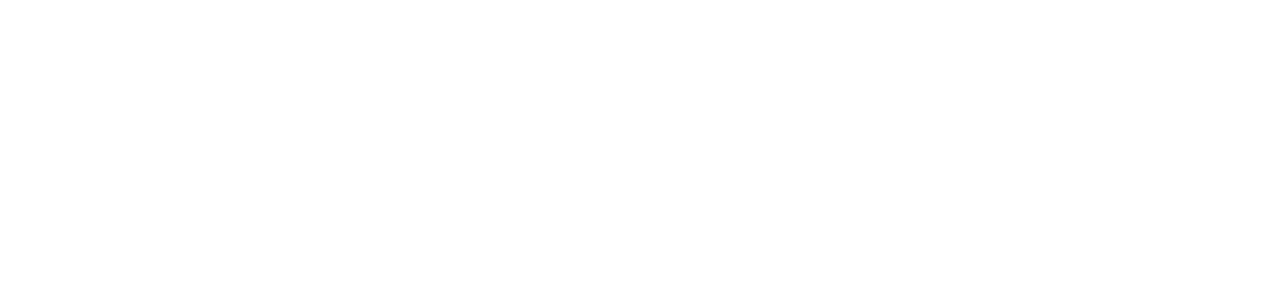
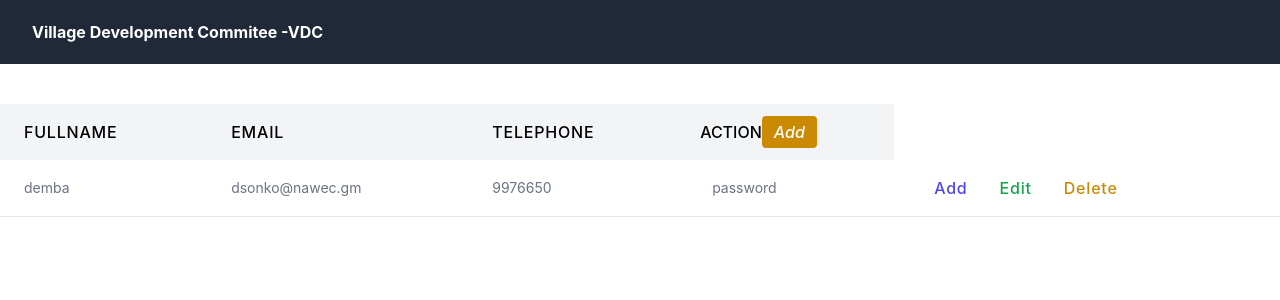
Before and after one commit to sonkodemba/Erp, a React (Create React App) app: page /users in a window 1280 px wide. Before the commit this address had no page. Shown: the top 300 px of the page. Built offline with nearby package versions, Linux system fonts and the light colour scheme; no server answers.

Commit message:
updates using map

```diff
--- a/package.json
+++ b/package.json
@@ -2,6 +2,7 @@
   "name": "erp",
   "version": "0.1.0",
   "private": true,
+
   "dependencies": {
     "@testing-library/jest-dom": "^5.16.5",
     "@testing-library/react": "^13.4.0",
@@ -45,4 +46,6 @@
     "postcss": "^8.4.16",
     "tailwindcss": "^3.1.8"
   }
+
+
 }
--- a/src/components/Reading/Readings.js
+++ b/src/components/Reading/Readings.js
@@ -1,31 +1,34 @@
-import React from 'react';
-import { useState } from 'react';
-import { useEffect } from 'react';
+// import React from 'react';
+// import { useState } from 'react';
+// import { useEffect } from 'react';
+// import { useNavigate } from 'react-router-dom';
+// import ReadingService from '../Services/ReadingService';
 
 export default function Readings() {
 
-  const [loading, setLoading] = useState(true);
-  const [readings, setReadings] = useState(null);
+  // const route  = useNavigate();
+  // const [loading, setLoading] = useState(true);
+  // const [readings, setReadings] = useState(null);
 
-  useEffect(() => {
+  // useEffect(() => {
 
-    const fetchData = async() =>{
-      setLoading(true);
-      try {
-        const response = await ReadingService.get();
-        setReadings(response.data);
+  //   const fetchData = async() =>{
+  //     setLoading(true);
+  //     try {
+  //       const response = await ReadingService.getReading();
+  //       setReadings(response.data);
 
-      } catch (error) {
-        console.log(error);
-      }
-      setLoading(false);
-    }
-    fetchData();
-  }, [])
+  //     } catch (error) {
+  //       console.log(error);
+  //     }
+  //     setLoading(false);
+  //   }
+  //   fetchData();
+  // }, [])
 
 
 
-  return (
-    <div>Readings</div>
-  )
+  // return (
+  //   <div>Readings</div>
+  // )
 }
--- a/src/components/Users/UserList.js
+++ b/src/components/Users/UserList.js
@@ -25,16 +25,14 @@
                 console.log(error);
             }
             setLoading(false);
-;        }
+        }
         fetchData();
 
      }, []);
-
-
-
   return (
     <div className="container mx-auto my-10">
       <div className="flex-shadow border-b">
+
         <table class="min-w-full">
             <thead className="bg-gray-100">
                 <tr>
@@ -54,24 +52,26 @@
                      </th>
                 </tr>
             </thead>
-            {!loading && (
+
                     <tbody className="bg-white">
-                {users.map((user) => (
+
+
+
                             <tr>
                             <td className='text-left px-6 py-4 whitespace-nowrap'>
-                        <div  className='text-sm text-gray-500'>{user.full_name} </div>
+                                <div  className='text-sm text-gray-500'>demba </div>
                             </td>
 
                             <td  className='text-left px-6 py-4 whitespace-nowrap'>
-                        <div className='text-sm text-gray-500'>{user.email_addr}</div>
+                                <div className='text-sm text-gray-500'>dsonko@nawec.gm</div>
                             </td>
 
                             <td  className='text-left px-6 py-4 whitespace-nowrap'>
-                        <div className='text-sm text-gray-500'>{user.telephone_number} </div>
+                                <div className='text-sm text-gray-500'>9976650 </div>
 
                             </td>
                             <td  className='text-left px-6 py-4 whitespace-nowrap'>
-                        <div className='text-sm text-gray-500'>{user.password} </div>
+                                <div className='text-sm text-gray-500'>password </div>
 
                             </td>
 
@@ -94,11 +94,12 @@
                                 </a>
                             </td>
                             </tr>
-                ))}
 
                 </tbody>
-            )}
+
+
              </table>
+
         </div>
     </div>
   )
```
Lines whose indentation alone changed are shown as unchanged.
